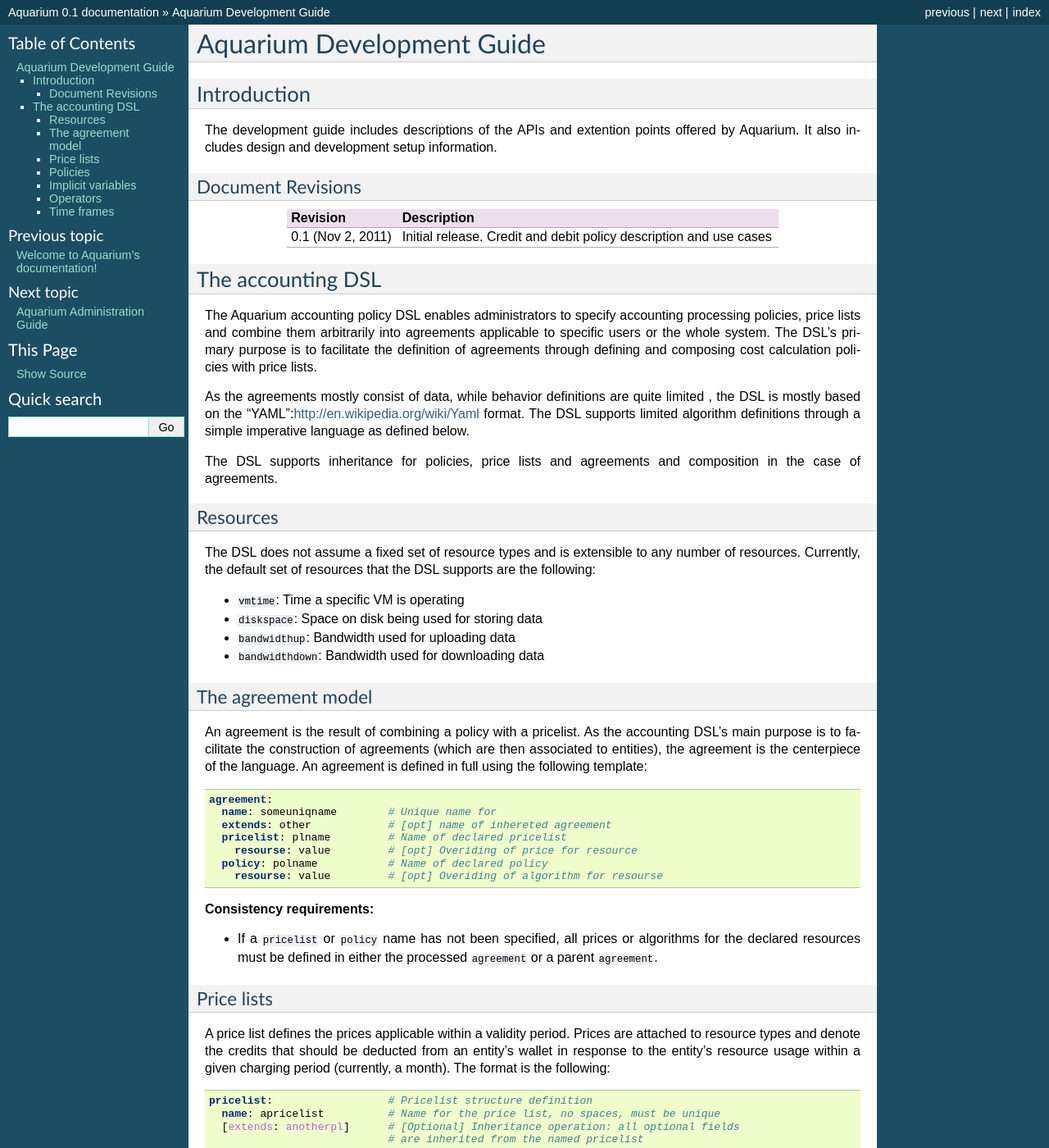
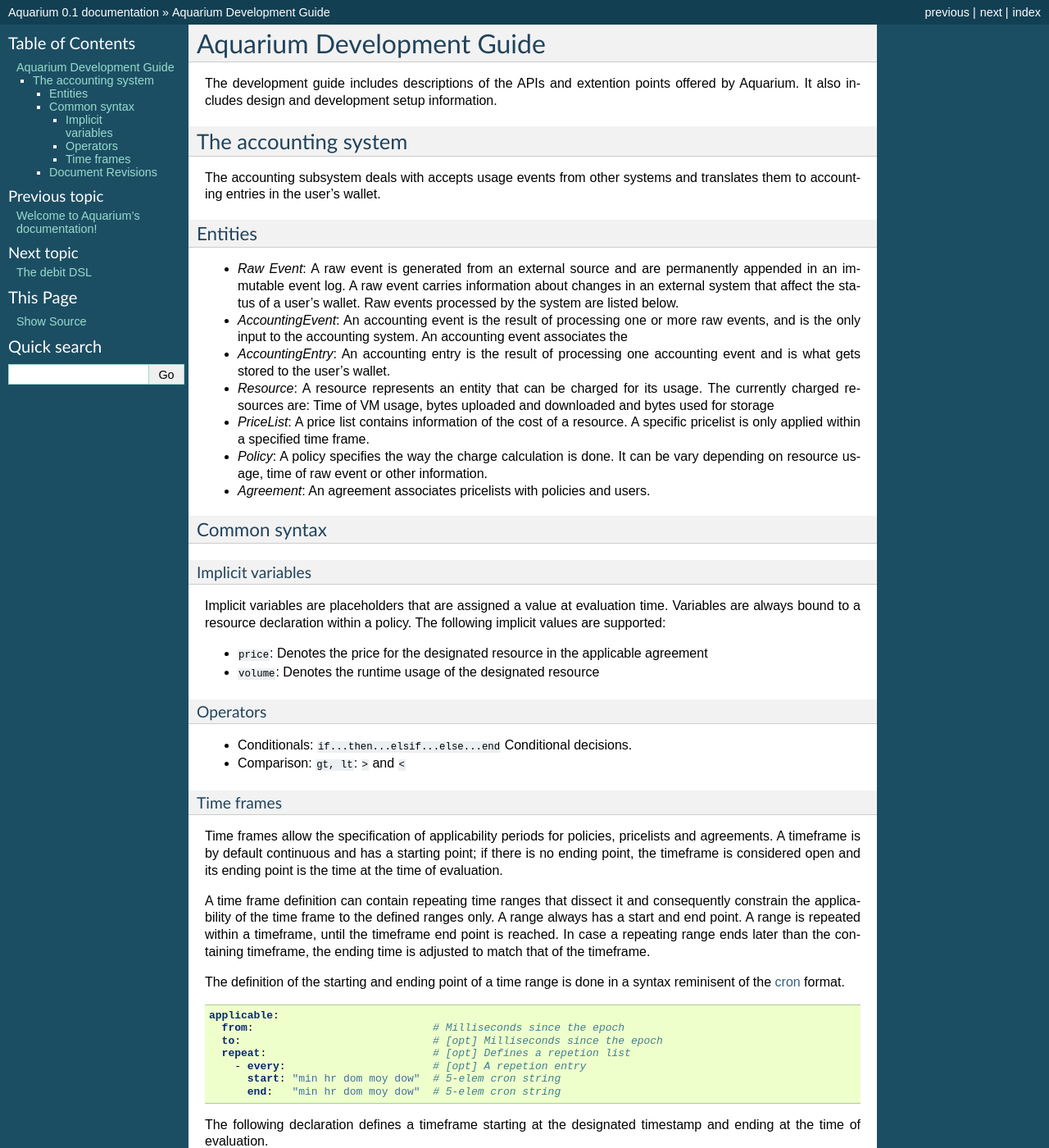
Before and after one commit to loverdos/aquarium, a Sphinx documentation site: the page built from doc/manual/source/devguide.rst, in a window 1280 px wide and 1400 px high. Shown: the whole window at 82% size. Built offline with Sphinx 7.4.7, drawn with Linux system fonts in a browser that asks for light colours; formulas are drawn with MathJax 3; some of the changed text lies outside the part shown.

Commit message:
Split credit and debit DSLs

```diff
--- /dev/null
+++ b/doc/manual/source/creditdsl.rst
@@ -0,0 +1,98 @@
+The credit DSL
+^^^^^^^^^^^^^^
+
+The Aquarium accounting policy DSL enables administrators to specify accounting
+processing policies, price lists and combine them arbitrarily into agreements
+applicable to specific users or the whole system. The DSL's primary purpose is
+to facilitate the definition of agreements through defining and composing cost
+calculation policies with price lists.
+
+As the agreements mostly consist of data, while behavior definitions are quite
+limited , the DSL is mostly based on the
+"YAML":http://en.wikipedia.org/wiki/Yaml format. The DSL supports limited
+algorithm definitions through a simple imperative language as defined below.
+
+The DSL supports inheritance for policies, price lists and agreements and composition in the case of agreements.
+
+Resources
+~~~~~~~~~
+
+A resource represents an entity that can be charged for.
+
+The DSL does not assume a fixed set of resource types and is extensible to any
+number of resources. The default set of resources that the DSL supports
+are the following:
+
+- ``vmtime``: Time a specific VM is operating
+- ``diskspace``: Space on disk being used for storing data
+- ``bandwidthup``: Bandwidth used for uploading data
+- ``bandwidthdown``: Bandwidth used for downloading data
+
+
+Price lists
+~~~~~~~~~~~
+
+A price list defines the prices applicable for a resource within a validity
+period. Prices are attached to resource types and denote the credits that
+should be deducted from an entity's wallet in response to the entity's resource
+usage within a given charging period (currently, a month). The format is the
+following:
+
+.. code-block:: yaml
+
+  pricelist:                  # Pricelist structure definition
+    name: apricelist          # Name for the price list, no spaces, must be unique
+    [extends: anotherpl]      # [Optional] Inheritance operation: all optional fields
+                              # are inherited from the named pricelist
+    bandwidthup:              # Price for used upstream bandwidth per MB
+    bandwidthdown:            # Price for used downstream bandwidth per MB
+    vmtime:                   # Price for time
+    diskspace:                # Price for used diskspace, per MB
+    applicable:
+      [see Timeframe format]
+
+
+Policies
+~~~~~~~~
+
+A policy specifies the algorithm used to perform the cost calculation, by
+combining the reported resource usage with the applicable pricelist. As opposed
+to price lists, policies define behaviours (algorithms), which have certain
+validity periods. Algorithms can either be defined inline or referenced from
+the list of defined algorithms.
+
+.. code-block:: yaml
+
+  policy:
+    name: default
+    bandwidthup:   {price} times {volume}
+    bandwidthdown: {price} times {volume}
+    vmtime: {price} times {volume}
+    diskspace: {price} times {volume}
+    applicable:
+      [see Timeframe format]
+
+
+Agreements
+~~~~~~~~~~
+
+An agreement is the result of combining a policy with a pricelist. As the
+accounting DSL's main purpose is to facilitate the construction of agreements
+(which are then associated to entities), the agreement is the centerpiece of
+the language. An agreement is defined in full using the following template:
+
+.. code-block:: yaml
+
+  agreement:
+    name: someuniqname        # Unique name for
+    extends: other            # [opt] name of inhereted agreement
+    pricelist: plname         # Name of declared pricelist
+      resourse: value         # [opt] Overiding of price for resource
+    policy: polname           # Name of declared policy
+      resourse: value         # [opt] Overiding of algorithm for resourse
+
+**Consistency requirements:**
+
+- If a ``pricelist`` or ``policy`` name has not been specified, all prices or
+  algorithms for the declared resources must be defined in either the processed
+  ``agreement`` or a parent ``agreement``.
--- /dev/null
+++ b/doc/manual/source/debitdsl.rst
@@ -0,0 +1,2 @@
+The debit DSL
+^^^^^^^^^^^^^
--- a/doc/manual/source/devguide.rst
+++ b/doc/manual/source/devguide.rst
@@ -1,118 +1,33 @@
 Aquarium Development Guide
 ==========================
-
-Introduction
-------------
 
 The development guide includes descriptions of the APIs and extention points
 offered by Aquarium. It also includes design and development setup information.
 
-Document Revisions
-^^^^^^^^^^^^^^^^^^
+The accounting system
+----------------------
 
-==================    ================================
-Revision              Description
-==================    ================================
-0.1 (Nov 2, 2011)     Initial release. Credit and debit policy description and use cases
-==================    ================================
+The accounting subsystem deals with
+accepts usage events from other systems and translates
+them to accounting entries in the user's wallet.
 
-The accounting DSL
-------------------
+Entities
+^^^^^^^^
 
-The Aquarium accounting policy DSL enables administrators to specify accounting
-processing policies, price lists and combine them arbitrarily into agreements
-applicable to specific users or the whole system. The DSL's primary purpose is
-to facilitate the definition of agreements through defining and composing cost
-calculation policies with price lists.
-
-As the agreements mostly consist of data, while behavior definitions are quite
-limited , the DSL is mostly based on the
-"YAML":http://en.wikipedia.org/wiki/Yaml format. The DSL supports limited
-algorithm definitions through a simple imperative language as defined below.
-
-The DSL supports inheritance for policies, price lists and agreements and composition in the case of agreements.
-
-Resources
-^^^^^^^^^
-
-The DSL does not assume a fixed set of resource types and is extensible to any
-number of resources. Currently, the default set of resources that the DSL
-supports are the following:
-
-- ``vmtime``: Time a specific VM is operating
-- ``diskspace``: Space on disk being used for storing data
-- ``bandwidthup``: Bandwidth used for uploading data
-- ``bandwidthdown``: Bandwidth used for downloading data
-
-The agreement model
-^^^^^^^^^^^^^^^^^^^
-
-An agreement is the result of combining a policy with a pricelist. As the
-accounting DSL's main purpose is to facilitate the construction of agreements
-(which are then associated to entities), the agreement is the centerpiece of
-the language. An agreement is defined in full using the following template:
-
-.. code-block:: yaml
-
-  agreement:
-    name: someuniqname        # Unique name for
-    extends: other            # [opt] name of inhereted agreement
-    pricelist: plname         # Name of declared pricelist
-      resourse: value         # [opt] Overiding of price for resource
-    policy: polname           # Name of declared policy
-      resourse: value         # [opt] Overiding of algorithm for resourse
-
-**Consistency requirements:**
-
-- If a ``pricelist`` or ``policy`` name has not been specified, all prices or
-  algorithms for the declared resources must be defined in either the processed
-  ``agreement`` or a parent ``agreement``.
-
-Price lists
-^^^^^^^^^^^
-
-A price list defines the prices applicable within a validity period. Prices are
-attached to resource types and denote the credits that should be deducted from
-an entity's wallet in response to the entity's resource usage within a given
-charging period (currently, a month). The format is the following:
-
-.. code-block:: yaml
-
-  pricelist:                  # Pricelist structure definition
-    name: apricelist          # Name for the price list, no spaces, must be unique
-    [extends: anotherpl]      # [Optional] Inheritance operation: all optional fields
-                              # are inherited from the named pricelist
-    bandwidthup:              # Price for used upstream bandwidth per MB
-    bandwidthdown:            # Price for used downstream bandwidth per MB
-    vmtime:                   # Price for time
-    diskspace:                # Price for used diskspace, per MB
-    applicable:
-      [see Timeframe format]
+- *Raw Event*: A raw event is generated from an external source and are permanently appended in an immutable event log. A raw event carries information about changes in an external system that affect the status of a user's wallet. Raw events processed by the system are listed below.
+- *AccountingEvent*: An accounting event is the result of processing one or more raw events, and is the only input to the accounting system. An accounting event associates the
+- *AccountingEntry*: An accounting entry is the result of processing one accounting event and is what gets stored to the user's wallet.
+- *Resource*: A resource represents an entity that can be charged for its usage. The currently charged resources are: Time of VM usage, bytes uploaded and downloaded and bytes used for storage
+- *PriceList*: A price list contains information of the cost of a resource. A specific pricelist is only applied within a specified time frame.
+- *Policy*: A policy specifies the way the charge calculation is done. It can be vary depending on resource usage, time of raw event or other information.
+- *Agreement*: An agreement associates pricelists with policies and users.
 
 
-
-Policies
-^^^^^^^^
-
-A policy specifies the algorithm used to perform the cost calculation, by
-combining the reported resource usage with the applicable pricelist. As opposed
-to price lists, policies define behaviours (algorithms), which have certain
-validity periods. Algorithms can either be defined inline or referenced from
-the list of defined algorithms.
-
-.. code-block:: yaml
-
-  policy:
-    name: default
-    bandwidthup:   {price} times {volume}
-    bandwidthdown: {price} times {volume}
-    vmtime: {price} times {volume}
-    diskspace: {price} times {volume}
-    applicable:
-      [see Timeframe format]
+Common syntax
+^^^^^^^^^^^^^
 
 Implicit variables
-^^^^^^^^^^^^^^^^^^
+~~~~~~~~~~~~~~~~~~
 
 Implicit variables are placeholders that are assigned a value at evaluation
 time. Variables are always bound to a resource declaration within a policy.
@@ -122,16 +37,13 @@
 - ``volume``: Denotes the runtime usage of the designated resource
 
 Operators
-^^^^^^^^^
+~~~~~~~~~
 
-- Conditionals:
-  - @if...then...elsif...else...end@ Conditional decisions.
-
-- Comparison:
-  - @gt, lt@: @>@ and @<@
+- Conditionals: ``if...then...elsif...else...end`` Conditional decisions.
+- Comparison: ``gt, lt``: ``>`` and ``<``
 
 Time frames
-^^^^^^^^^^^
+~~~~~~~~~~~
 
 Time frames allow the specification of applicability periods for policies,
 pricelists and agreements. A timeframe is by default continuous and has a
@@ -146,17 +58,17 @@
 adjusted to match that of the timeframe.
 
 The definition of the starting and ending point of a time range is done in a
-syntax reminisent of the "cron":http://en.wikipedia.org/wiki/Cron format.
+syntax reminisent of the `cron <http://en.wikipedia.org/wiki/Cron>`_ format.
 
 .. code-block:: yaml
 
   applicable:
-    from:
-    [to]:
-    [repeat]:
-      - every:
-        start: "sec min hr dow moy"
-        end:   "sec min hr dow moy"
+    from:                            # Milliseconds since the epoch
+    to:                              # [opt] Milliseconds since the epoch
+    repeat:                          # [opt] Defines a repetion list
+      - every:                       # [opt] A repetion entry
+        start: "min hr dom moy dow"  # 5-elem cron string
+        end:   "min hr dom moy dow"  # 5-elem cron string
 
 The following declaration defines a timeframe starting at the designated
 timestamp and ending at the time of evaluation.
@@ -166,10 +78,9 @@
   applicable:
     from: 1293703200  #(30/12/2010 10:00)
 
-
 The following declaration defines a timeframe of one year, within which the
 applicability of the specified policy, agreement or pricelist is constrained to
-time ranges from 12:00 Mon to 14:00 Fri  (first <code>every</code> definition)
+time ranges from 12:00 Mon to 14:00 Fri  (first ``every`` definition)
 and 15:00 Sat to 15:00 Sun.
 
 .. code-block:: yaml
@@ -179,8 +90,24 @@
     to:   1325239200  #(30/12/2011 10:00)
     repeat:
       - every:
-        start: "00 00 12 1 *"
-        end:   "00 00 14 5 *"
+        start: "00 12 * * Mon"
+        end:   "00 14 * * Fri"
       - every:
-        start: "00 00 15 Sat *"
-        end:   "00 00 15 Sun *"
+        start: "00 15 * * Sat"
+        end:   "00 15 * * Sun"
+
+
+.. toctree::
+
+  debitdsl
+  creditdsl
+
+
+Document Revisions
+^^^^^^^^^^^^^^^^^^
+
+==================    ================================
+Revision              Description
+==================    ================================
+0.1 (Nov 2, 2011)     Initial release. Credit and debit policy descriptions
+==================    ================================
--- a/doc/manual/source/index.rst
+++ b/doc/manual/source/index.rst
@@ -9,7 +9,7 @@
 Contents:
 
 .. toctree::
-  :maxdepth: 2
+  :maxdepth: 3
 
   devguide
   adminguide
```
